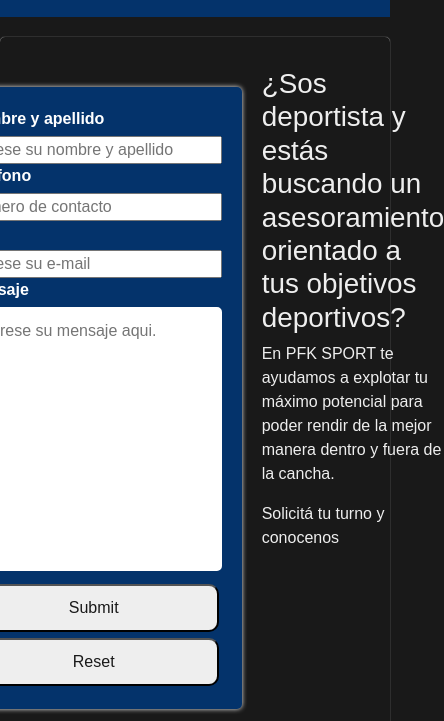
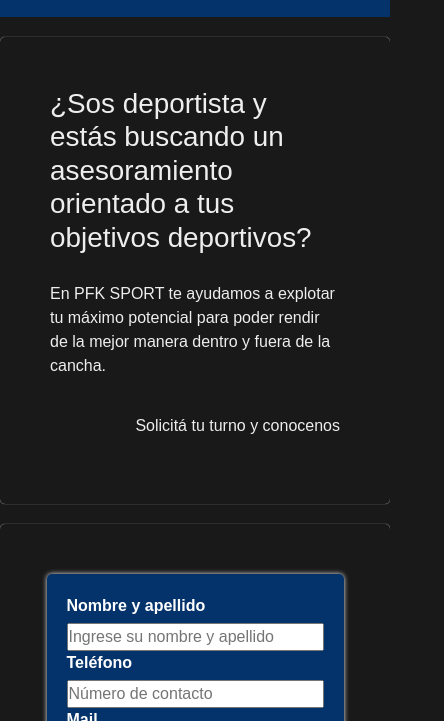
Before and after one commit to manugonzalez5/PF-ManuelJoaquinGonzalez, a website: page pages/contacto.html in a window 390 px wide. Shown: the part 123-844 px from the top of the page, 444 px wide, since content can reach past the window. Drawn offline with nearby package versions, Linux system fonts and the light colour scheme.

Commit message:
arregle el responsive del form

```diff
--- a/pages/contacto.html
+++ b/pages/contacto.html
@@ -58,6 +58,15 @@
 <!-- main -->
 <main>
     <section class="hero">
+        <article class="hero-content hero-left">
+            <h1>¿Sos deportista y estás buscando un asesoramiento orientado a tus objetivos deportivos?</h1>
+            <p>En PFK SPORT te ayudamos a explotar tu máximo potencial para poder rendir de la mejor manera dentro y fuera de la cancha.
+            </p>
+                <p>Solicitá tu turno y conocenos
+                </p>
+                </article>
+            </section>
+    <section class="hero">
     <form class="formulario">
         <label for="nombre">Nombre y apellido</label>
         <input type="text" id="nombre" placeholder="Ingrese su nombre y apellido">
@@ -72,16 +81,9 @@
         <textarea name="" id="" cols="500" rows="10" placeholder="Ingrese su mensaje aqui."></textarea>
 
         <input class="boton" type="submit">
-        <input class="boton" type="reset">
     </form>
-    <article class="hero-content">
-        <h1>¿Sos deportista y estás buscando un asesoramiento orientado a tus objetivos deportivos?</h1>
-        <p>En PFK SPORT te ayudamos a explotar tu máximo potencial para poder rendir de la mejor manera dentro y fuera de la cancha.
-        </p>
-            <p>Solicitá tu turno y conocenos
-            </p>
-            </article>
-        </section>
+</section>
+
 </main>
 <!-- footer -->
 <footer class="footer bg-azul">
--- a/scss/layouts/_contacto.scss
+++ b/scss/layouts/_contacto.scss
@@ -2,6 +2,7 @@
     background-color: $main-color;
     color: $light-color;
     font-family: 'Poppins', sans-serif;
+    min-height: 100vh;
 }
 
 .formulario {
@@ -9,7 +10,7 @@
     text-align: start;
     margin-top: 20px;
     margin-bottom: 20px;
-    width: 100%;
+    width: 90%;
     color: #ffffff;
     padding: 20px;
     border-radius: 5px;
@@ -17,6 +18,7 @@
     display: flex;
     justify-content: center;
     flex-direction: column;
+    max-width: 400px;
 }
 
 textarea{
@@ -34,7 +36,7 @@
 input [type="text"], textarea {
     display: block;
     width: 100%;
-    padding: 10px;
+    padding: 20px;
     border: 2px solid white;
     border-radius: 5px;
     font-size: 16px;
@@ -44,13 +46,13 @@
 .boton {
     display: flex;
     flex-direction: row;
-    width: 250px;
+    width: 100%;
     align-items: center;
     background-color: $light-color;
     color: $main-color;
     padding: 10px;
     border-radius: 10px;
-    margin: 3px;
+    margin: 0px;
 
     cursor: pointer;
     transition: background-color 0.5s;
@@ -62,4 +64,11 @@
         border: 2px solid $light-color;
 
     }
+
 }
+
+@media (max-width:767px) {
+    .boton {
+        width: 50%;
+    }
+}
```
Also changed, not shown: css/style.css, 1 other file.
